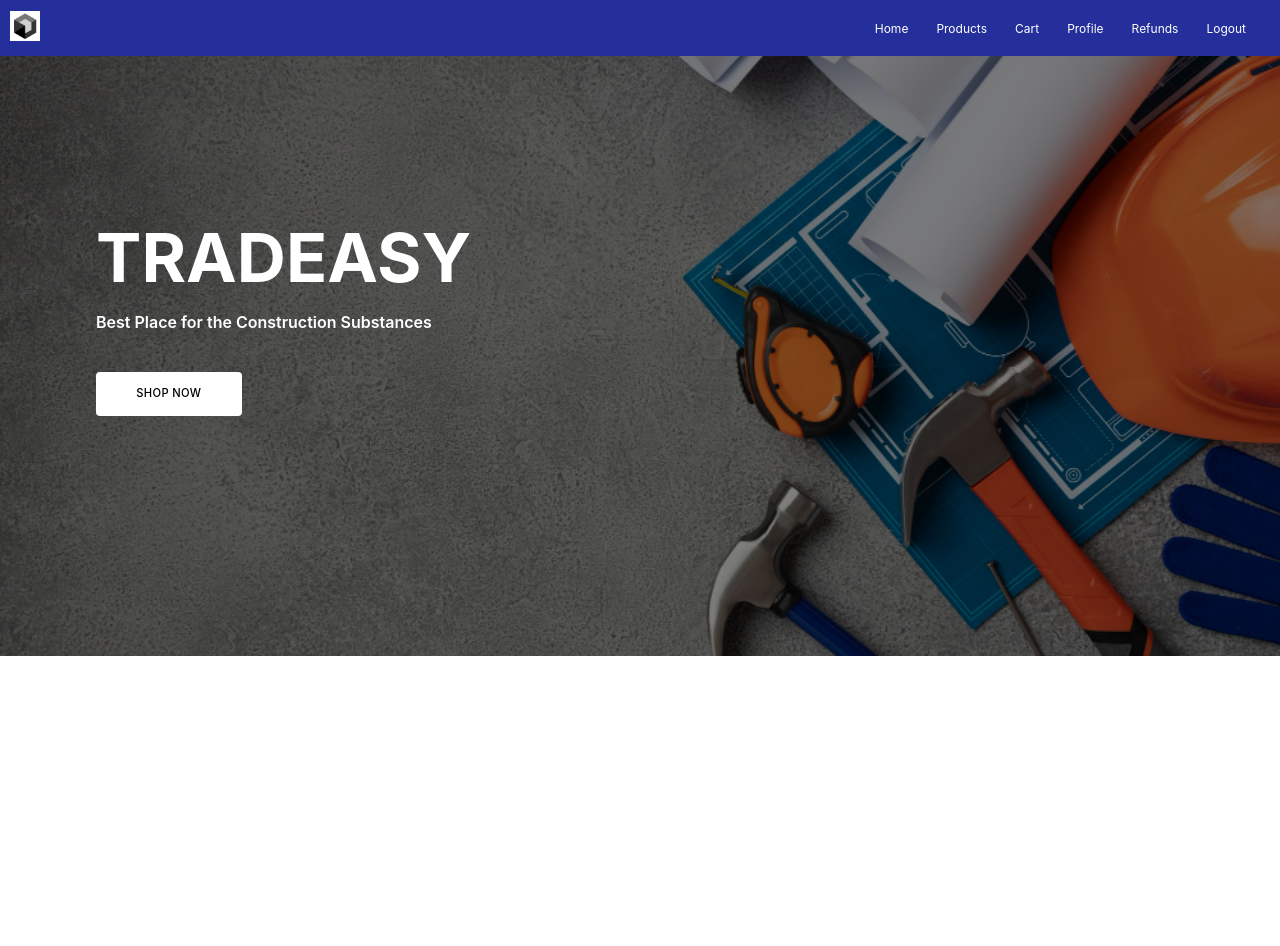
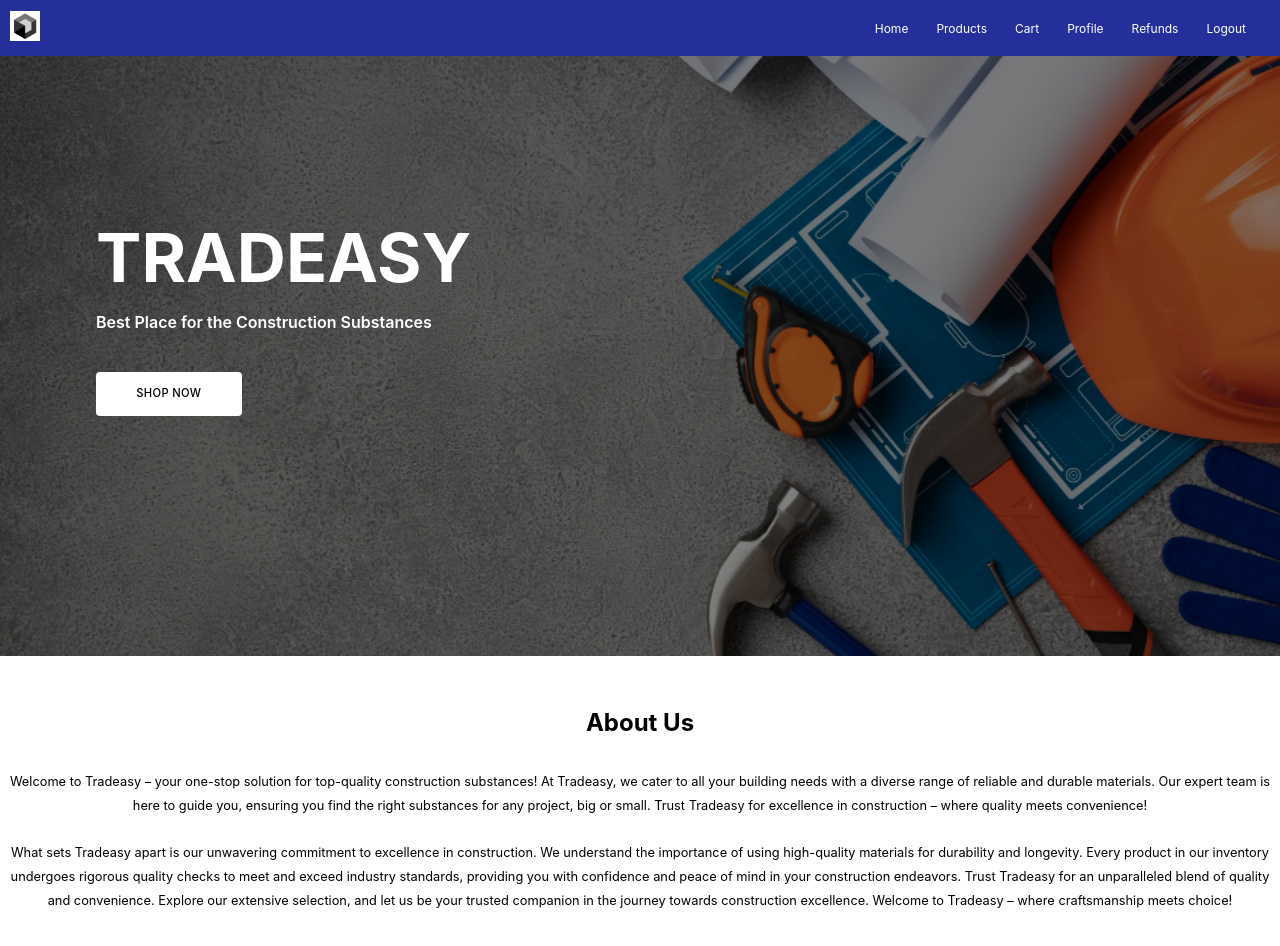
Before and after one commit to MrSilent2001/Sales-And-Inventory-Management-System, a React (Create React App) app: page / in a window 1280 px wide. Shown: the top 946 px of the page. Before the commit the page ends 800 px from the top, so only its background shows below. Built offline with nearby package versions, Linux system fonts and the light colour scheme.

Commit message:
Home Page's About Content Added

```diff
--- a/src/pages/Customer/Home/Customer Home Page.css
+++ b/src/pages/Customer/Home/Customer Home Page.css
@@ -52,3 +52,21 @@
 .carouselButton{
     margin: 2.5em 0 0 0;
 }
+
+.aboutUs{
+    display: flex;
+    flex-direction: column;
+    align-items: center;
+    margin: 2em 0 0 0;
+    font-family: Inter;
+}
+
+.aboutUsParagraph{
+    width: 98.938em;
+    font-size: 0.8em;
+    line-height: 1.9;
+}
+
+.aboutUsParagraphLast{
+    margin: 0.75em 0 3em 0;
+}
--- a/src/pages/Customer/Home/Customer Home Page.js
+++ b/src/pages/Customer/Home/Customer Home Page.js
@@ -34,6 +34,18 @@ function CustomerHome(){
                     </div>
                 </div>
             </div>
+
+            <div className="aboutUs">
+                <h2 className="aboutUsTopic">
+                    About Us
+                </h2>
+                <p className="aboutUsParagraph">
+                    Welcome to Tradeasy – your one-stop solution for top-quality construction substances! At Tradeasy, we cater to all your building needs with a diverse range of reliable and durable materials. Our expert team is here to guide you, ensuring you find the right substances for any project, big or small. Trust Tradeasy for excellence in construction – where quality meets convenience!
+                </p>
+                <p className="aboutUsParagraph aboutUsParagraphLast">
+                    What sets Tradeasy apart is our unwavering commitment to excellence in construction. We understand the importance of using high-quality materials for durability and longevity. Every product in our inventory undergoes rigorous quality checks to meet and exceed industry standards, providing you with confidence and peace of mind in your construction endeavors. Trust Tradeasy for an unparalleled blend of quality and convenience. Explore our extensive selection, and let us be your trusted companion in the journey towards construction excellence. Welcome to Tradeasy – where craftsmanship meets choice!
+                </p>
+            </div>
         </div>
     )
 }
```
